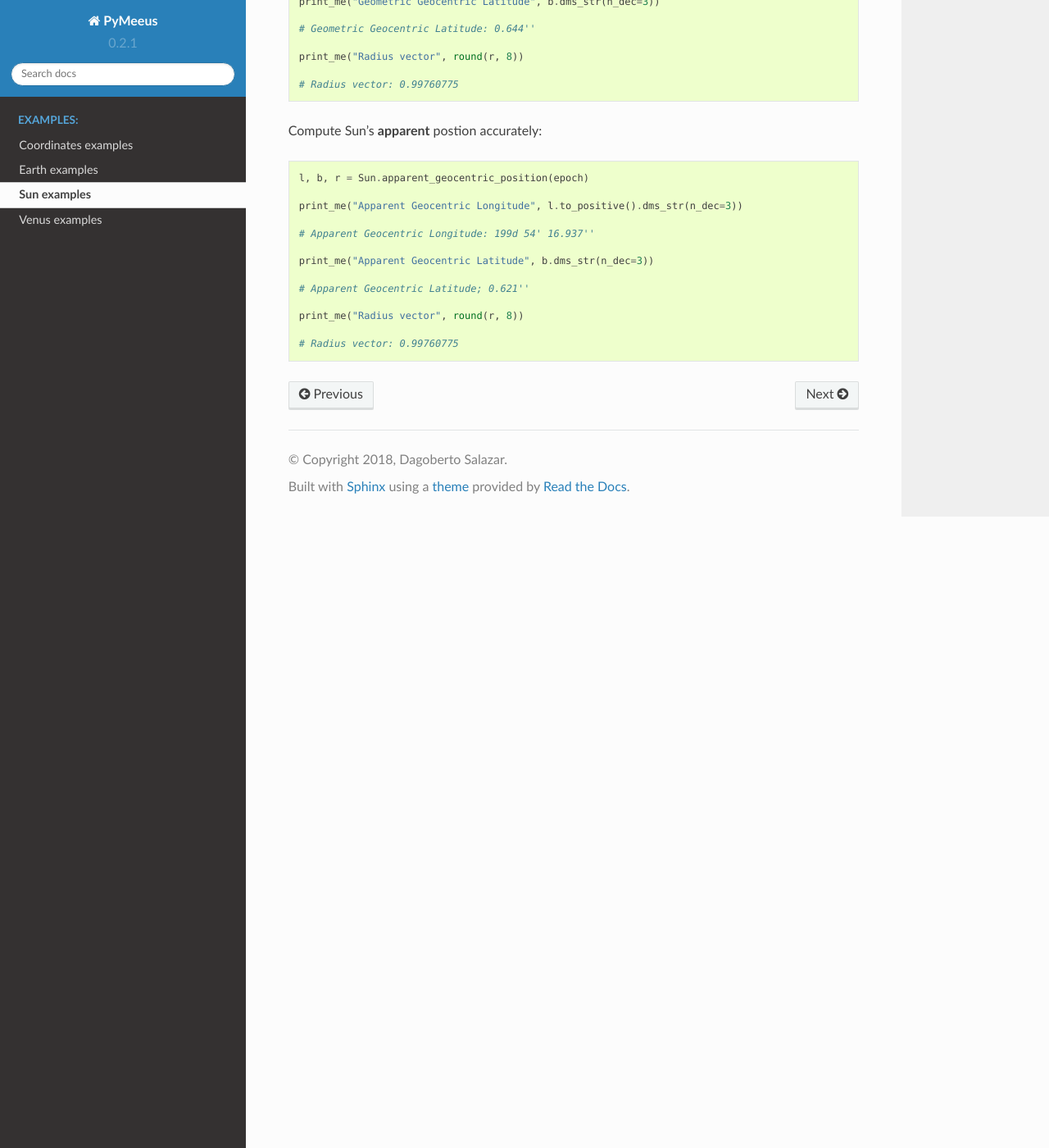
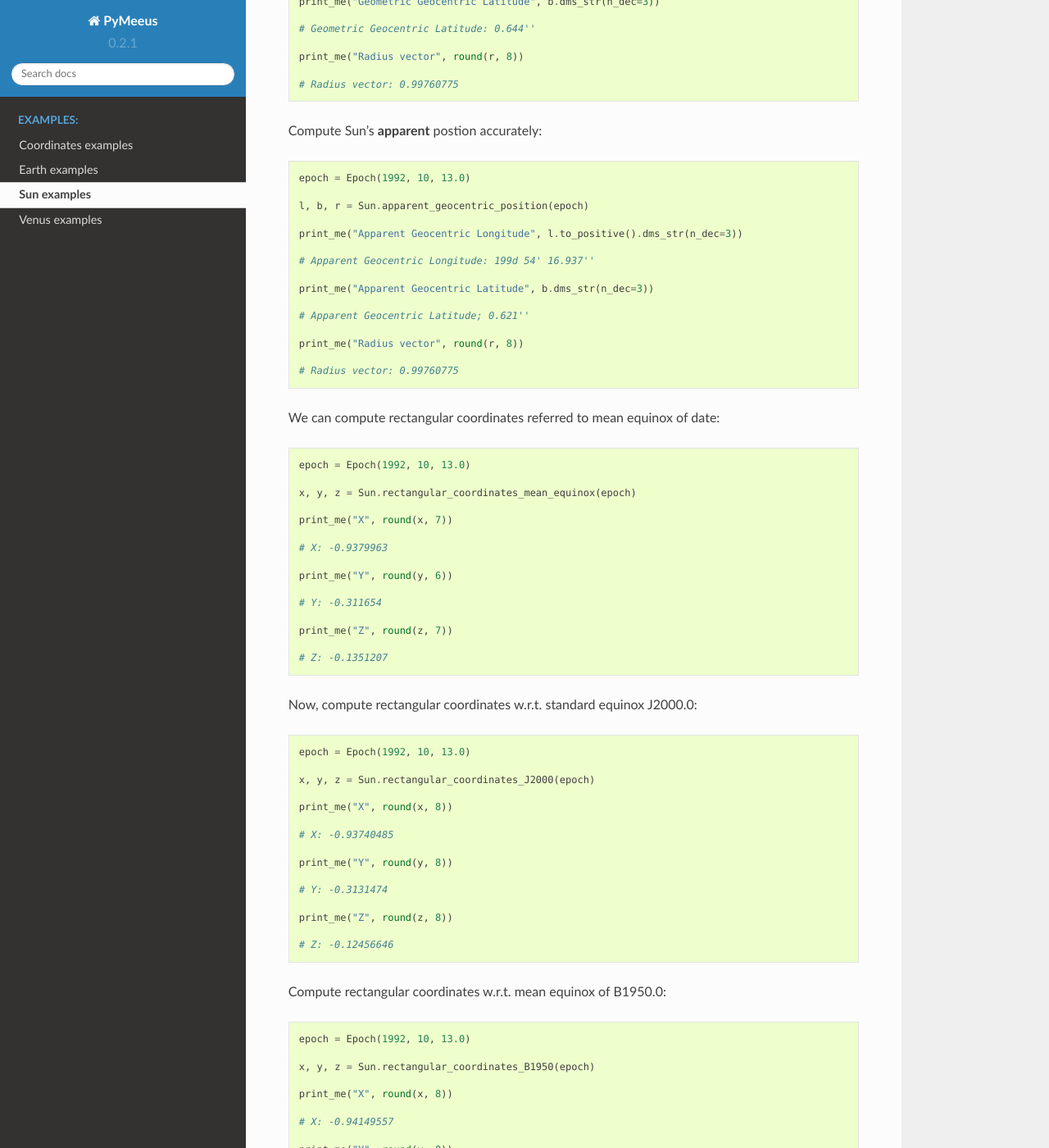
Before and after one commit to architest/pymeeus, a Sphinx documentation site: the page built from docs/source/ex-Sun.rst, in a window 1280 px wide and 1400 px high, scrolled down 1291 px. Shown: the whole window at 82% size. Built offline with Sphinx 7.4.7 and the Read the Docs theme 2.0.0, drawn with Linux system fonts in a browser that asks for light colours; formulas are drawn with MathJax 3; pages that are not in the unit, such as notebooks, are missing from menus; some of the changed text lies outside the part shown.

Commit message:
Add examples of use

```diff
--- a/docs/source/ex-Sun.rst
+++ b/docs/source/ex-Sun.rst
@@ -65,6 +65,8 @@ Now, let's compute Sun's true (**geometric**) position again, but more accuratel
 
 Compute Sun's **apparent** postion accurately::
 
+    epoch = Epoch(1992, 10, 13.0)
+
     l, b, r = Sun.apparent_geocentric_position(epoch)
 
     print_me("Apparent Geocentric Longitude", l.to_positive().dms_str(n_dec=3))
@@ -78,3 +80,77 @@ Compute Sun's **apparent** postion accurately::
     print_me("Radius vector", round(r, 8))
 
     # Radius vector: 0.99760775
+
+We can compute rectangular coordinates referred to mean equinox of date::
+
+    epoch = Epoch(1992, 10, 13.0)
+
+    x, y, z = Sun.rectangular_coordinates_mean_equinox(epoch)
+
+    print_me("X", round(x, 7))
+
+    # X: -0.9379963
+
+    print_me("Y", round(y, 6))
+
+    # Y: -0.311654
+
+    print_me("Z", round(z, 7))
+
+    # Z: -0.1351207
+
+Now, compute rectangular coordinates w.r.t. standard equinox J2000.0::
+
+    epoch = Epoch(1992, 10, 13.0)
+
+    x, y, z = Sun.rectangular_coordinates_J2000(epoch)
+
+    print_me("X", round(x, 8))
+
+    # X: -0.93740485
+
+    print_me("Y", round(y, 8))
+
+    # Y: -0.3131474
+
+    print_me("Z", round(z, 8))
+
+    # Z: -0.12456646
+
+Compute rectangular coordinates w.r.t. mean equinox of B1950.0::
+
+    epoch = Epoch(1992, 10, 13.0)
+
+    x, y, z = Sun.rectangular_coordinates_B1950(epoch)
+
+    print_me("X", round(x, 8))
+
+    # X: -0.94149557
+
+    print_me("Y", round(y, 8))
+
+    # Y: -0.30259922
+
+    print_me("Z", round(z, 8))
+
+    # Z: -0.11578695
+
+And compute rectangular coordinates w.r.t. an arbitrary mean equinox::
+
+    epoch = Epoch(1992, 10, 13.0)
+
+    e_equinox = Epoch(2467616.0)
+
+    x, y, z = Sun.rectangular_coordinates_equinox(epoch, e_equinox)
+
+    print_me("X", round(x, 8))
+
+    # X: -0.93373777
+
+    print_me("Y", round(y, 8))
+
+    # Y: -0.32235109
+
+    print_me("Z", round(z, 8))
+
+    # Z: -0.12856709
```
Also changed, not shown: 1 other file.
